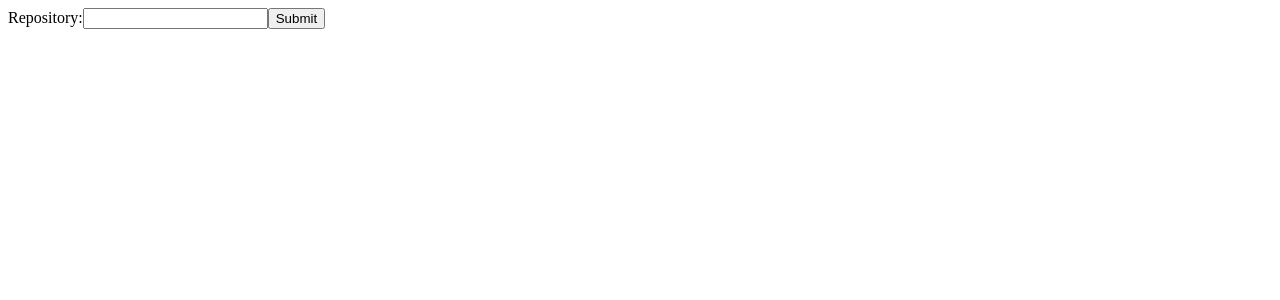
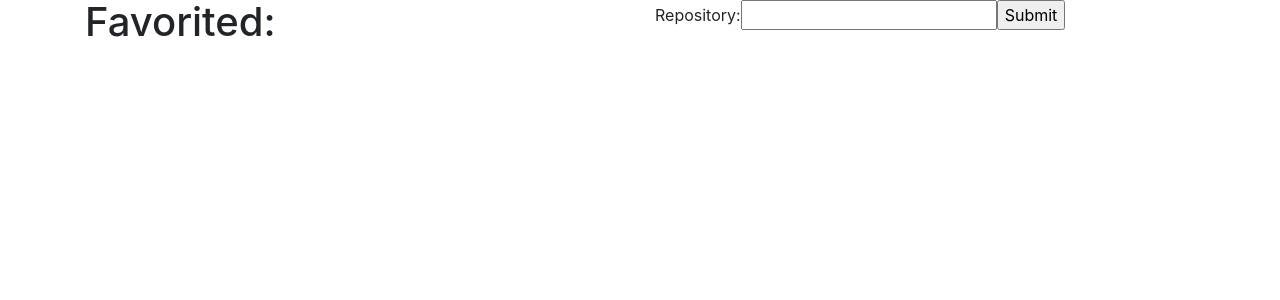
Before and after one commit to t-l9/cc, a React app: page / in a window 1280 px wide. Shown: the top 300 px of the page. Built offline with nearby package versions, Linux system fonts and the light colour scheme.

Commit message:
added null checks and bootstrap

```diff
--- a/src/components/RepoData.js
+++ b/src/components/RepoData.js
@@ -13,28 +13,40 @@ export default class RepoData extends Component {
         return (
             <div id="repo-data">
                 <div id="gpa">
-                    { this.props.currentRepo.gpa }
+                    <p>Repo GPA: { this.props.currentRepo.gpa }</p>
                 </div>
 
                 <div id="builds">
-                    Latest Builds:
+                    { builds.length > 0 && (
+                        <div>
+                            <p>Latest Builds:</p>
                             <ul>
                                 { builds.map((build, i) => <li key={i}><a href={build.links.self}  target="_blank">{build.links.self}</a></li>) }
                             </ul>
                         </div>
+                    )}
+                </div>
 
                 <div id="latest-snapshot-files-ratings">
-                    Files and Their Their Ratings:
+                    { files.length > 0 && (
+                        <div>
+                            <p>Files and Their Their Ratings:</p>
                             <ul>
                                 { files.map((file, i) => <li key={i}>File: {file.attributes.path} Rating: {file.attributes.rating}</li>) }
                             </ul>
                         </div>
+                    )}
+                </div>
 
                 <div id="issues">
-                    Issues by File In the Latest Build (Filtered by minor severity):
+                    { issues.length > 0 && (
+                        <div>
+                            <p>Issues by File In the Latest Build (Filtered by minor severity):</p>
                             <ul>
                                 { issues.map((issue, i) => <li key={i}>{issue.attributes.constant_name}</li>) }
                             </ul>
+                        </div>
+                    )}
                 </div>
             </div>
         )
--- a/src/components/Search.js
+++ b/src/components/Search.js
@@ -45,11 +45,14 @@ class Search extends React.Component {
 
     render() {
         return (
-            <div>
-                <section className="side-bar">
-                    {this.state.searched.length > 0 ? <Repos repos={this.state.searched}/> : null}
+            <div className="container">
+                <div className="row">
+
+                    <section className="col">
+                        <Repos repos={this.state.searched}/>
                     </section>
 
+                    <div className="col">
                         <form onSubmit={this.handleSubmit}>
                             <label>
                                 Repository:
@@ -60,6 +63,8 @@ class Search extends React.Component {
 
                         {this.state.currentRepo != null ? <RepoData currentRepo={this.state.currentRepo}/> : null}
                     </div>
+                </div>
+            </div>
         )
     }
 }
--- a/src/components/Searched.js
+++ b/src/components/Searched.js
@@ -3,17 +3,53 @@ import React, { Component } from 'react'
 export default class Repos extends Component {
     constructor(props) {
         super(props)
+        this.state = {
+            repos: []
+        };
     }
 
-    favorited(event) {
-        console.log(event);
+    favorited(event, repo) {
+        if (typeof(Storage) !== "undefined") {
+            const storage = localStorage.getItem("repos")
+            if(!storage) {
+                this.setStorage(repo);
+            } else {
+                if(!storage.includes(repo)) {
+                    this.setStorage(repo);
+                }
+            }
+
+        } else {
+            console.log('Your browsers doesn\'t support local storage');
+        }
+    }
+
+    setStorage(repo) {
+        this.state.repos.push(repo)
+        localStorage.setItem("repos", JSON.stringify(this.state.repos));
     }
 
     render() {
+        let favoritedRepos = JSON.parse(localStorage.getItem('repos'));
         return (
-            <ul>
-                { this.props.repos.map((repo, i) => <li onClick={this.favorited} key={i}>{repo}</li>) }
-            </ul>
+            <div>
+                {this.props.repos.length > 0 && (
+                    <div>
+                        <h1>Recently Searched:</h1>
+                        <span>(click to favorite)</span>
+                        <ul>
+                            { this.props.repos.map((repo, i) => <li className="recent-search" onClick={(e) => this.favorited(e, repo)} key={i}>{repo}</li>) }
+                        </ul>
+                    </div>
+                )}
+
+                <h1>Favorited:</h1>
+                {favoritedRepos != null && (
+                    <ul>
+                        { favoritedRepos.map((repo, i) => <li key={i}>{repo}</li>) }
+                    </ul>
+                )}
+            </div>
         )
     }
 }
--- a/src/index.html
+++ b/src/index.html
@@ -3,6 +3,7 @@
     <head>
         <meta charset="utf-8">
         <link rel="shortcut icon" href="">
+        <link rel="stylesheet" type="text/css" href="https://cdnjs.cloudflare.com/ajax/libs/twitter-bootstrap/4.0.0-beta/css/bootstrap.css">
         <title>React App Setup</title>
     </head>
     <body>
--- a/src/scss/main.scss
+++ b/src/scss/main.scss
@@ -1,3 +1,6 @@
-body {
-    // background-color: red;
+.recent-search {
+    cursor: pointer;
+    &:hover {
+        text-decoration: underline;
+    }
 }
```
Lines whose indentation alone changed are shown as unchanged.
